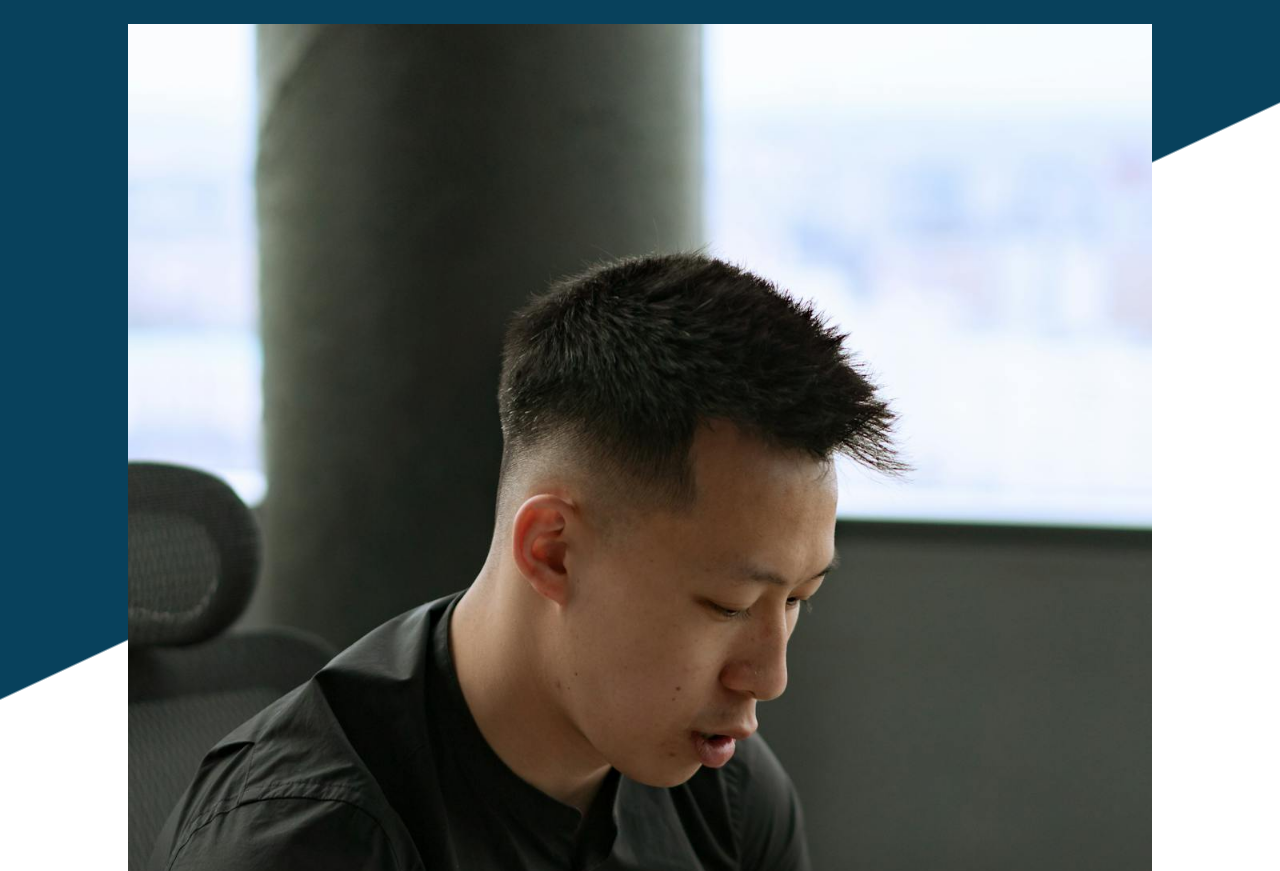
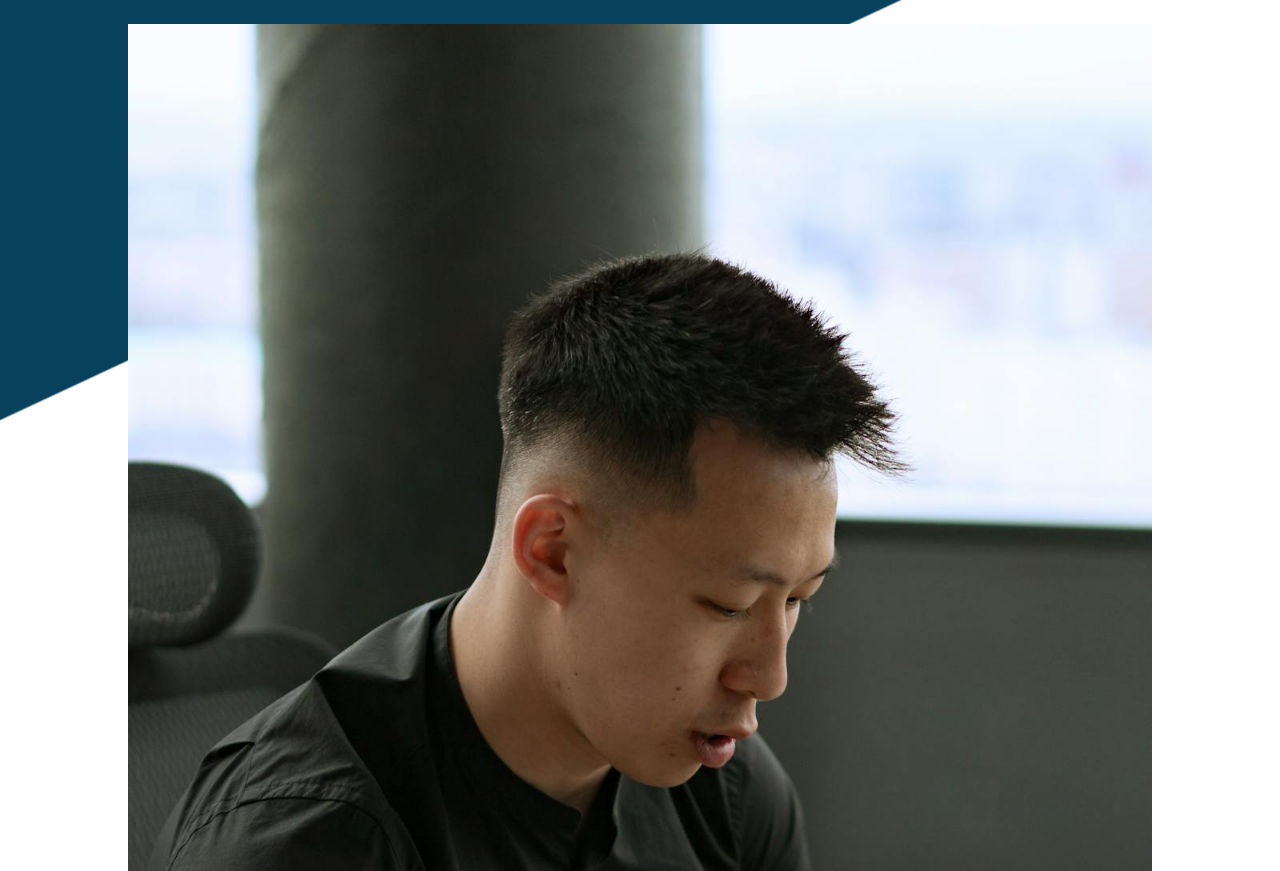
Before and after one commit to bobmcw/odin-homePage, a website built with webpack: page src/index.html in a window 1280 px wide. Shown: the top 871 px of the page. Built offline with nearby package versions, Linux system fonts and the light colour scheme; a web font is replaced by a local one.

Commit message:
made background decoration a little bit smaller

```diff
--- a/src/index.html
+++ b/src/index.html
@@ -15,7 +15,6 @@
     <div class="bluebg"></div>
     <div class="about">
         <img class="myImg"
-        srcset="img/img_640w.jpg 640w, img/img_1280w.jpg 1280w"
         sizes="(max-width: 640px) 640px,
         1280px"
         src="img/img_1280w.jpg"
--- a/src/style.css
+++ b/src/style.css
@@ -1,5 +1,5 @@
 .bluebg{
-    background-image: linear-gradient(155deg,#08415C 50%, #FFFFFF calc(50% + 2px));
+    background-image: linear-gradient(155deg,#08415C 30%, #FFFFFF calc(30% + 2px));
     position: absolute;
     top: 0;
     left: 0;
```
